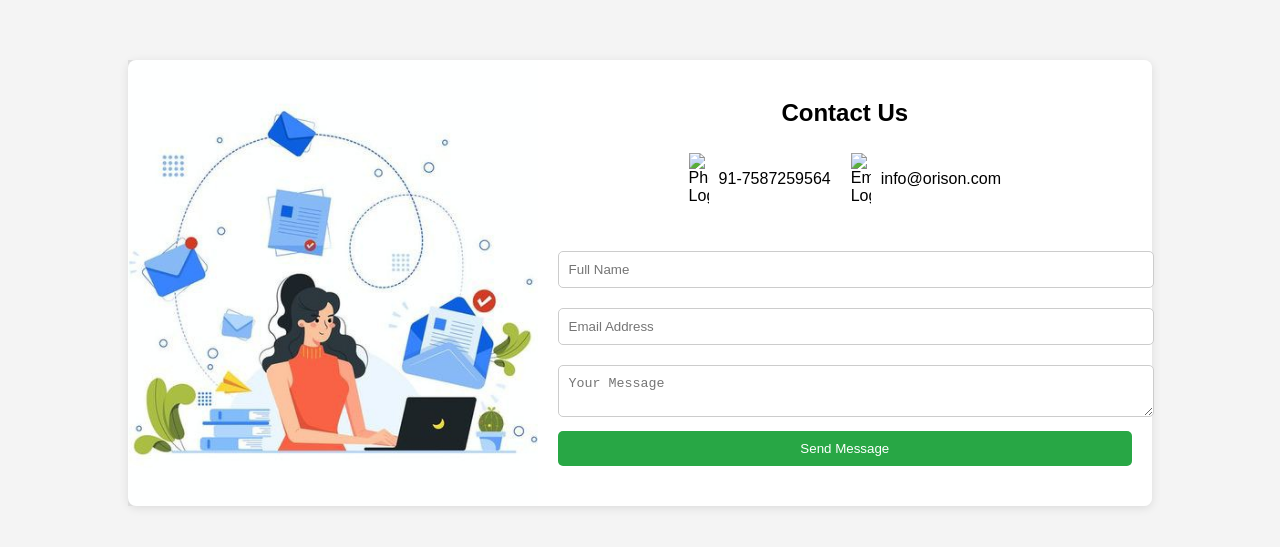
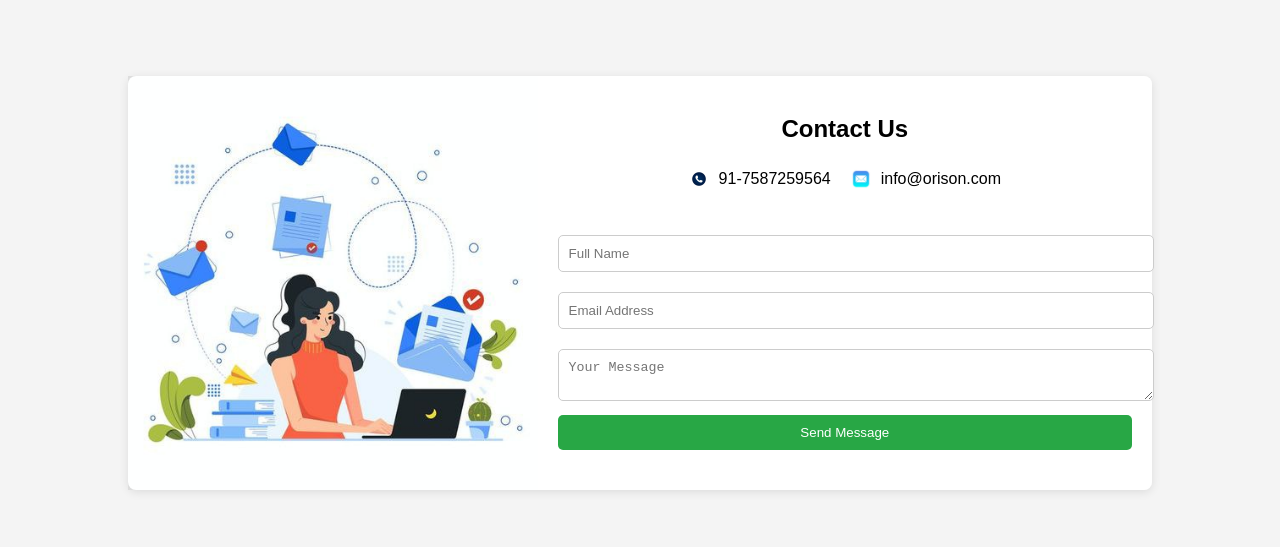
Before and after one commit to payalchaudhari8443/contact-form-website, a website: page public/index.html in a window 1280 px wide. Shown: the part 117-664 px from the top of the page. Drawn offline with Linux system fonts and the light colour scheme.

Commit message:
Initial commit

```diff
--- a/index.html
+++ b/public/index.html
@@ -4,7 +4,7 @@
     <meta charset="UTF-8">
     <meta name="viewport" content="width=device-width, initial-scale=1.0">
     <title>Contact Form</title>
-    <link rel="stylesheet" href="public/styles.css">
+    <link rel="stylesheet" href="styles.css">
 </head>
 <body>
     <div class="contact-container">
@@ -19,10 +19,10 @@
 
             <div class="contact-info">
                 <p class="contact-item">
-                    <img src="public/images/phone-logo.jpg" alt="Phone Logo" class="contact-icon"> 91-7587259564
+                    <img src="images/phone-logo.jpg" alt="Phone Logo" class="contact-icon"> 91-7587259564
                 </p>
                 <p class="contact-item">
-                    <img src="public/images/email-logo.jpg" alt="Email Logo" class="contact-icon"> info@orison.com
+                    <img src="images/email-logo.jpg" alt="Email Logo" class="contact-icon"> info@orison.com
                 </p>
             </div>
 
@@ -35,6 +35,6 @@
             <div id="responseMessage"></div>
         </div>
     </div>
-    <script src="public/app.js"></script>
+    <script src="app.js"></script>
 </body>
 </html>
```
Also changed, not shown: public/images/contact-image.jpg (renamed from images/contact-image.jpg), public/images/email-logo.jpg (renamed from images/email-logo.jpg), public/images/phone-logo.jpg (renamed from images/phone-logo.jpg).
